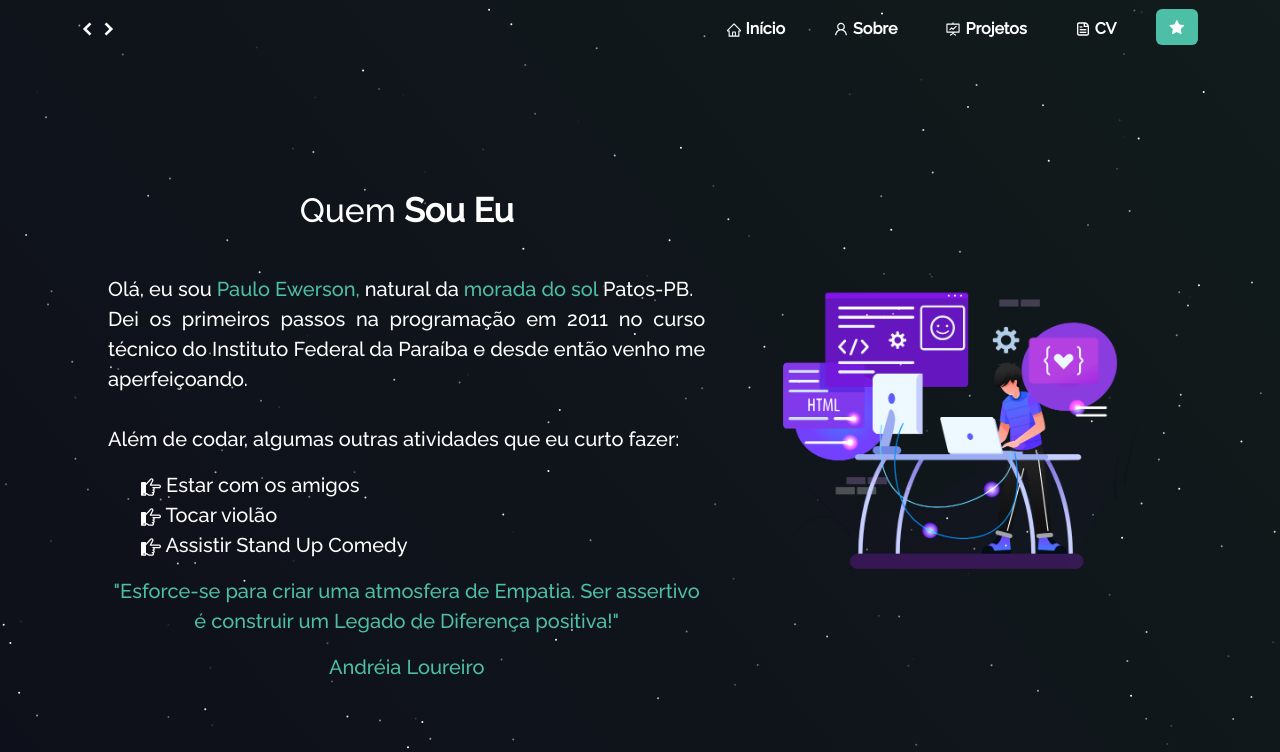
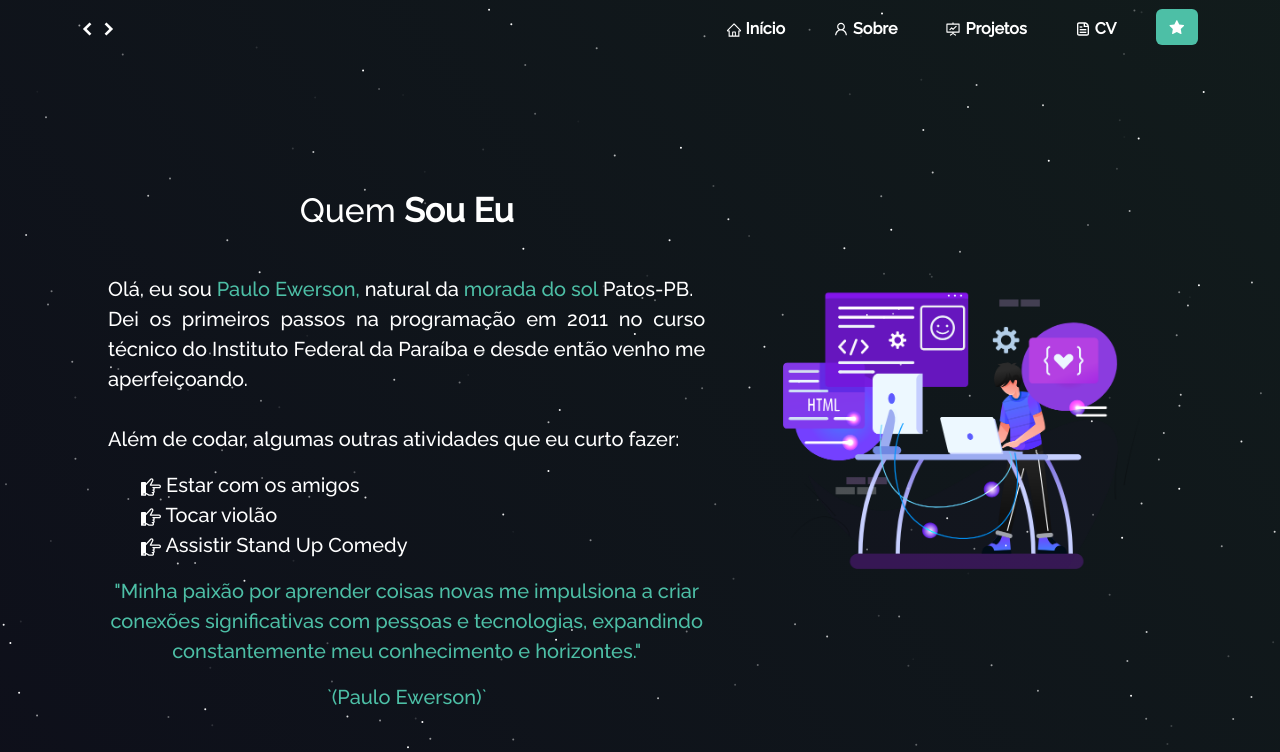
Before and after one commit to PauloEwerson/Portfolio, a React (Create React App) app: page /about in a window 1280 px wide. Shown: the top 752 px of the page. Built offline with nearby package versions, Linux system fonts and the light colour scheme.

Commit message:
Modifica frase e autor

```diff
--- a/src/pages/About/Aboutcard/index.jsx
+++ b/src/pages/About/Aboutcard/index.jsx
@@ -31,10 +31,10 @@ function AboutCard() {
           </ul>
 
           <p className="green">
-            "Esforce-se para criar uma atmosfera de Empatia.
-            Ser assertivo é construir um Legado de Diferença positiva!"{" "}
+            "Minha paixão por aprender coisas novas me impulsiona a criar conexões significativas
+            com pessoas e tecnologias, expandindo constantemente meu conhecimento e horizontes."{" "}
           </p>
-          <footer className={styles.blockquoteFooter}>Andréia Loureiro</footer>
+          <footer className={styles.blockquoteFooter}>`(Paulo Ewerson)`</footer>
         </blockquote>
       </Card.Body>
     </Card>
```
